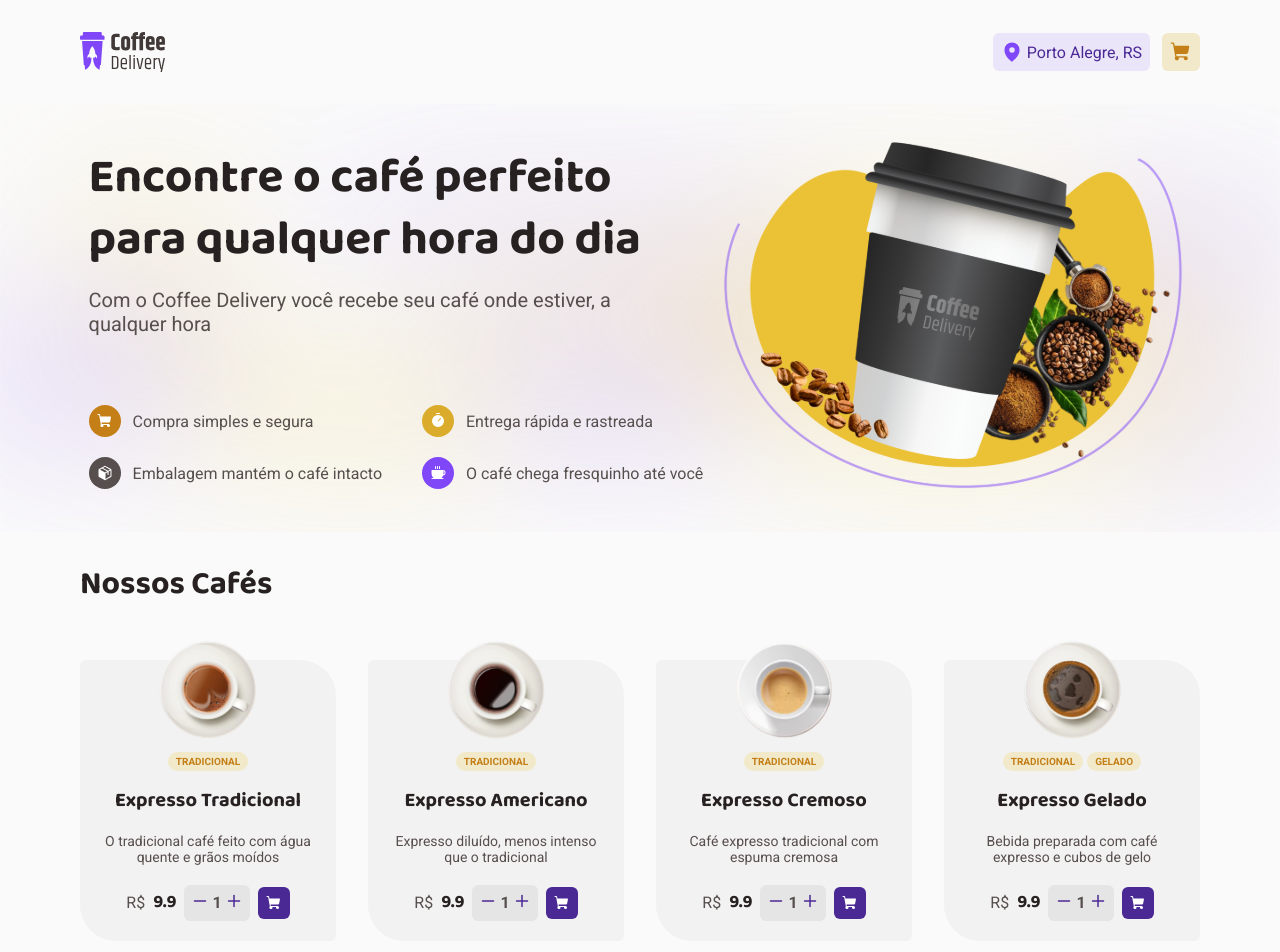
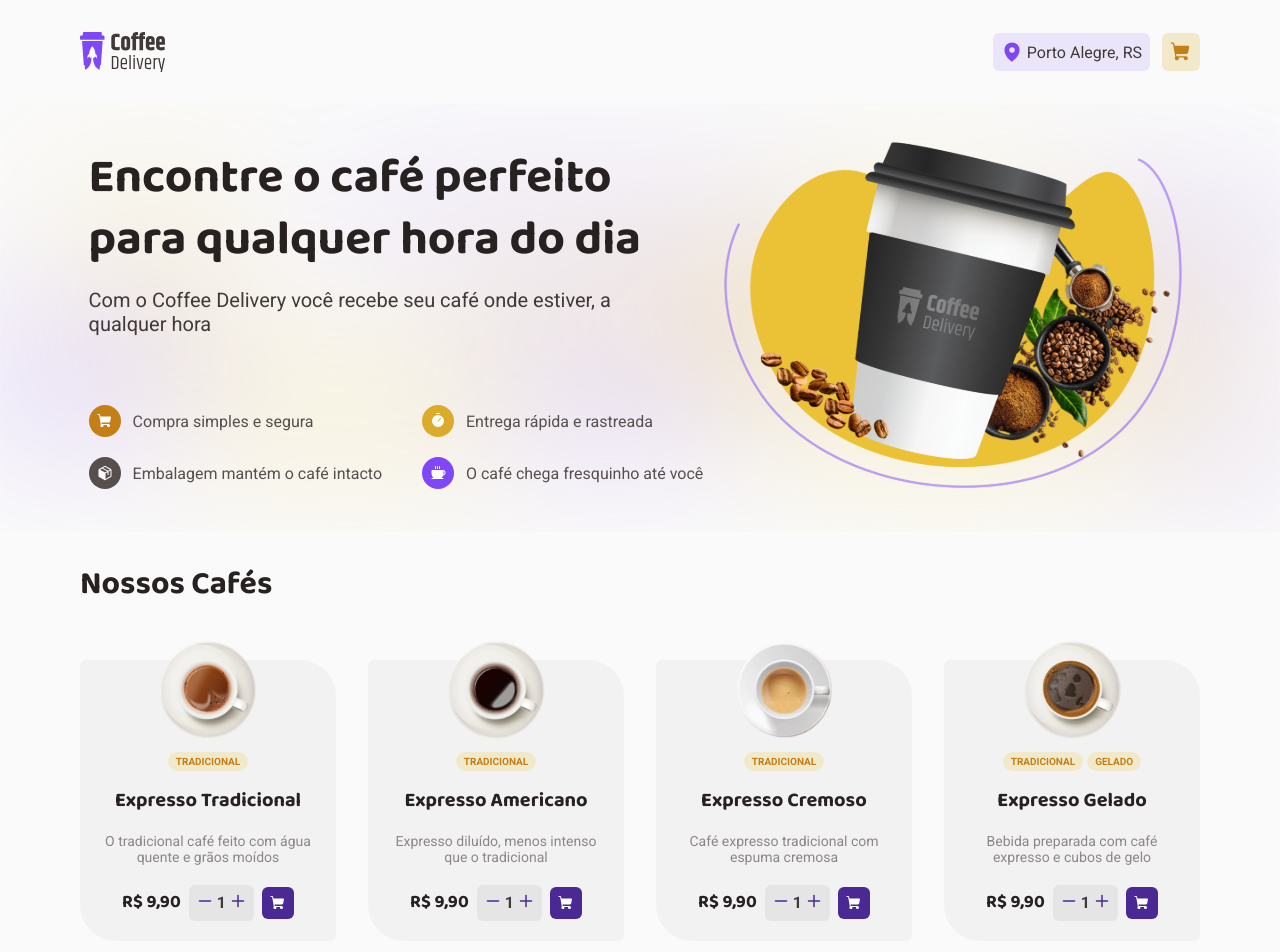
Before and after one commit to JVMoreiraD/coffee-delivery, a React (Vite) app: page / in a window 1280 px wide. Shown: the top 952 px of the page. Built offline with nearby package versions, Linux system fonts and the light colour scheme; data requests are answered from the project's data file.

Commit message:
fix: text color selector

```diff
--- a/src/components/CoffeeCard/index.tsx
+++ b/src/components/CoffeeCard/index.tsx
@@ -1,9 +1,9 @@
 import { Minus, Plus, ShoppingCart } from "phosphor-react";
+import { priceFormatter } from "../../utils/formatter";
 import { DefaultText, Headers } from "../Text";
 import { BuyInfo, Cart, CoffeeAvatar, CoffeeCardBox, CoffeeInfo, CoffeeName, CoffeeTag, CoffeeTagGroup, MathOperators, QuantityController } from "./styles";
 
 interface CoffeeProps {
-    // id: number
     name: string
     description: string
     imageURL: string
@@ -15,12 +15,12 @@ export function CoffeeCard(props: CoffeeProps) {
     const { description, imageURL, name, price, tags } = props
     return (
         <CoffeeCardBox>
-            <CoffeeAvatar src={imageURL} />
+            <CoffeeAvatar src={imageURL} alt="Imagem do café" />
             <CoffeeTagGroup>
                 {
                     tags.map((tag) => {
                         return (
-                            <CoffeeTag>
+                            <CoffeeTag key={tags.indexOf(tag)}>
                                 <DefaultText color="yellow-dark" fontSize="10px" fontWeight="Bold">
                                     {tag}
                                 </DefaultText>
@@ -35,16 +35,13 @@ export function CoffeeCard(props: CoffeeProps) {
                 </Headers>
             </CoffeeName>
             <CoffeeInfo>
-                <DefaultText color="base-subtitle" fontSize="14px" fontWeight="normal">
+                <DefaultText color="base-label" fontSize="14px" fontWeight="normal">
                     {description}
                 </DefaultText>
             </CoffeeInfo>
             <BuyInfo>
-                <DefaultText color="base-subtitle">
-                    R$
-                </DefaultText>
                 <Headers fontSize="18px" fontWeight="Bold">
-                    {price / 100}
+                    {priceFormatter.format(price / 100)}
                 </Headers>
                 <QuantityController>
                     <MathOperators>
--- a/src/components/CoffeeCard/styles.ts
+++ b/src/components/CoffeeCard/styles.ts
@@ -6,7 +6,6 @@ export const CoffeeCardBox = styled.div`
     align-items: center;
     flex-direction: column;
     width: 16rem;
-    /* height: 19.375rem; */
     background: ${({ theme }) => theme.colors['base-card']};
     border-radius: 6px 36px;
 `
--- a/src/components/MainSection/index.tsx
+++ b/src/components/MainSection/index.tsx
@@ -22,25 +22,25 @@ export function MainSection() {
                             <IconContainer variant="yellow-dark">
                                 <ShoppingCart weight="fill" size={16} />
                             </IconContainer>
-                            <p>Compra simples e segura</p>
+                            <DefaultText color="base-text">Compra simples e segura</DefaultText>
                         </div>
                         <div>
                             <IconContainer variant="yellow">
                                 <Timer weight="fill" size={16} />
                             </IconContainer>
-                            <p>Entrega rápida e rastreada</p>
+                            <DefaultText color="base-text">Entrega rápida e rastreada</DefaultText>
                         </div>
                         <div>
                             <IconContainer variant="base-text">
                                 <Package weight="fill" size={16} />
                             </IconContainer>
-                            <p>Embalagem mantém o café intacto</p>
+                            <DefaultText color="base-text">Embalagem mantém o café intacto</DefaultText>
                         </div>
                         <div>
                             <IconContainer variant="purple">
                                 <Coffee weight="fill" size={16} />
                             </IconContainer>
-                            <p>O café chega fresquinho até você</p>
+                            <DefaultText color="base-text">O café chega fresquinho até você</DefaultText>
                         </div>
                     </BenefitsContainer>
                 </div>
--- a/src/components/Text.ts
+++ b/src/components/Text.ts
@@ -5,7 +5,7 @@ interface DefaultTextProps {
     fontWeight?: "normal" | "Bold"
     lineHeight?: 130 | 160
     uppercase?: true
-    color: "base-subtitle" | "yellow-dark"
+    color: "base-subtitle" | "yellow-dark" | "base-label" | "base-text"
 }
 
 export const DefaultText = styled.p<DefaultTextProps>`
@@ -14,12 +14,8 @@ export const DefaultText = styled.p<DefaultTextProps>`
         css`
         font-weight: ${props.fontWeight};
         font-size: ${props.fontSize};
-        color: ${props.color};
+        color: ${({ theme }) => theme.colors[props.color]};
         `}
-
-    &::fontWeight{
-        font-weight: lighter
-    }
 
 `
 
--- /dev/null
+++ b/src/utils/formatter.ts
@@ -0,0 +1,6 @@
+export const dateFormatter = new Intl.DateTimeFormat('pt-Br')
+
+export const priceFormatter = new Intl.NumberFormat('pt-Br', {
+  style: 'currency',
+  currency: 'BRL',
+})
```
